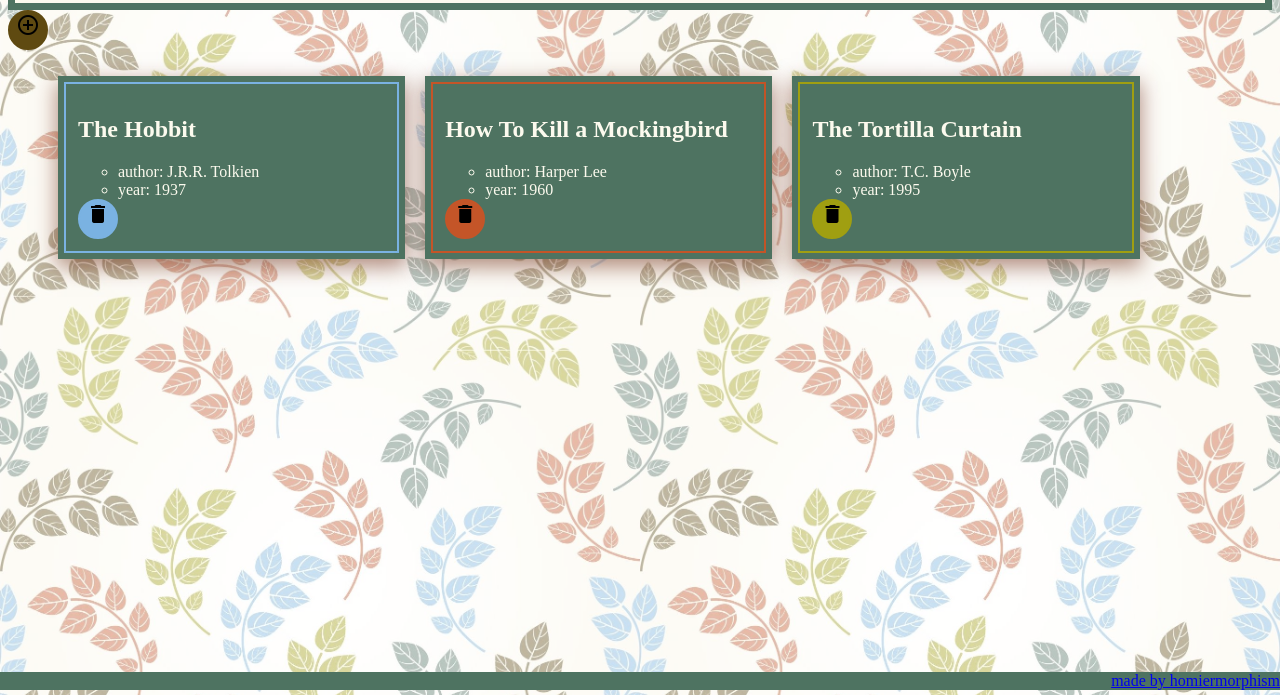
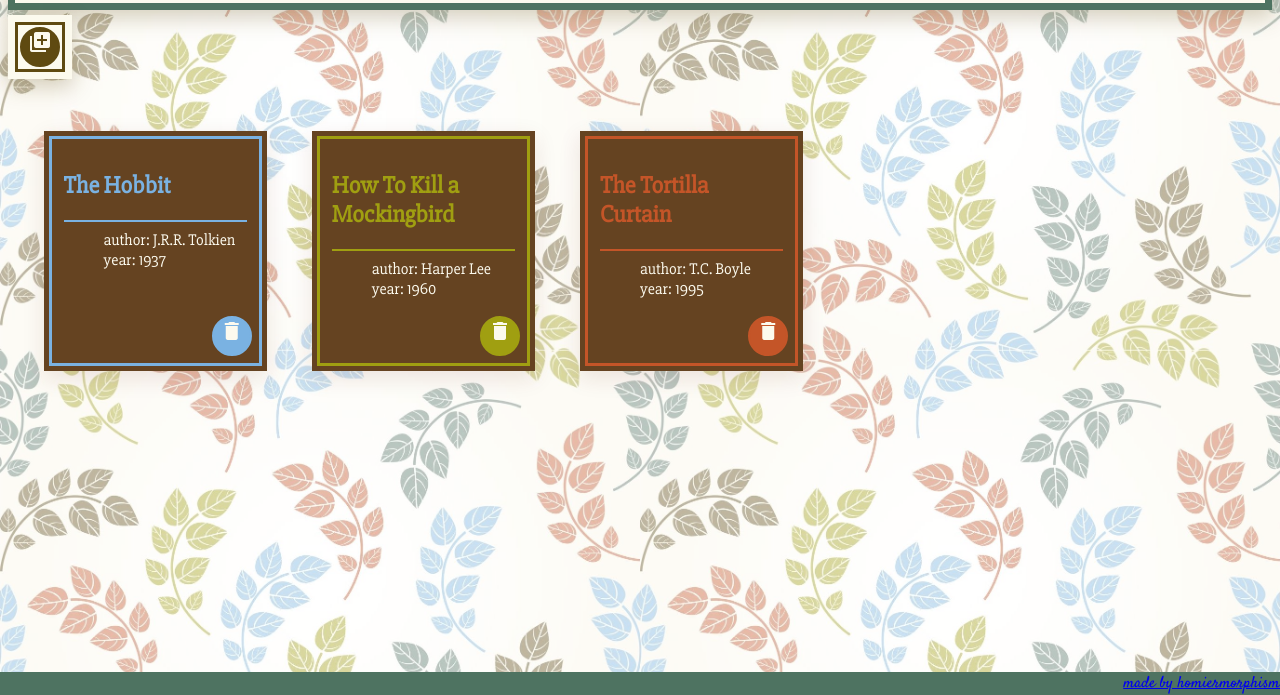
Before and after one commit to homiermorphism/react-library, a React app: page / in a window 1280 px wide. Shown: the part 105-800 px from the top of the page. Built offline with nearby package versions, Linux system fonts and the light colour scheme.

Commit message:
updated styling

```diff
--- a/src/cards.js
+++ b/src/cards.js
@@ -26,25 +26,43 @@ class Card extends React.Component {
 
   render() {
     const cardStyle = {
-      backgroundColor: "var(--dark-green)",
-      boxShadow: "0 7px 20px 1px rgba(100, 28, 2, 0.5)",
+      backgroundColor: "var(--light-brown)",
+      boxShadow: "0 7px 20px 1px rgba(100, 28, 2, 0.1)",
       overflow: "scroll",
       padding: "20px",
-      color: "var(--beige)",
-      outline: "2px solid " + this.props.color,
+      outline: "3px solid " + this.props.color,
       outlineOffset: "-8px",
       margin: "10px",
+      height: "200px",
+      fontFamily: "'Slabo 27px', serif",
+      position: "relative",
     };
+
+    const titleStyle = {
+      color: this.props.color,
+    }
+
+    const lineStyle = {
+      border: "1.5px solid " + this.props.color,
+    };
+
+    const listStyle = {
+      color: "var(--beige)",
+    }
 
     const buttonStyle = {
       backgroundColor: this.props.color,
       border: "2px solid " + this.props.color,
-    }
+      position: "absolute",
+      bottom: "15px",
+      right: "15px",
+    };
 
     return (
-      <div id={this.props.id} style={cardStyle}>
-        <h2 id={"title"+this.props.id}>{this.props.title}</h2>
-        <ul>
+      <div className="card" id={this.props.id} style={cardStyle}>
+        <h2 id={"title"+this.props.id} style={titleStyle}>{this.props.title}</h2>
+        <hr style={lineStyle}></hr>
+        <ul style={listStyle}>
           <li id={"author"+this.props.id}>author: {this.props.author}</li>
           <li id={"year"+this.props.id}>year: {this.props.year}</li>
         </ul>
--- a/src/form.js
+++ b/src/form.js
@@ -81,7 +81,7 @@ class Form extends React.Component {
           />
         </label>
         <button className="submit-btn" onClick={this.handleSubmit}>
-          <i className="material-icons">save</i>
+          <i className="material-icons">library_add_check</i>
         </button>
       </form>
     );
--- a/src/index.js
+++ b/src/index.js
@@ -41,14 +41,14 @@ class Container extends React.Component {
           author: "Harper Lee",
           year: "1960",
           id: 2,
-          color: "var(--orange)",
+          color: "var(--light-green)",
         },
         {
           title: "The Tortilla Curtain",
           author: "T.C. Boyle",
           year: "1995",
           id: 3,
-          color: "var(--light-green)",
+          color: "var(--orange)",
         },
       ],
       showModal: false,
@@ -71,28 +71,32 @@ class Container extends React.Component {
     this.setState({ showModal: false });
   }
 
+  setColor( array ) {
+    const colors = {
+      orange: "var(--orange)",
+      blue: "var(--light-blue)",
+      green: "var(--light-green)",
+    };
+    array.forEach((item) => {
+      let i = array.indexOf(item);
+      if (i % 3 === 0) {
+        item.color = colors.blue;
+      } else if (i % 3 === 1) {
+        item.color = colors.green;
+      } else if (i % 3 === 2) {
+        item.color = colors.orange;
+      }
+    });
+    return array;
+  }
+
   // add the info from the form to the books array in the state
   addBook( book ) {
     const { books, lastID } = this.state;
     const newID = lastID + 1;
     book.id = newID;
     let updatedBooks = [...books, book];
-    const colors = {
-      orange: "var(--orange)",
-      blue: "var(--light-blue)",
-      green: "var(--light-green)",
-    }
-    updatedBooks.forEach((book) => {
-      let i = updatedBooks.indexOf(book);
-      if (i % 3 === 0) {
-        book.color = colors.blue;
-      } else if (i % 3 === 1) {
-        book.color = colors.orange;
-      } else if (i % 3 === 2) {
-        book.color = colors.green;
-      }
-    });
-    this.setState({ books: updatedBooks, lastID: newID });
+    this.setState({ books: this.setColor( updatedBooks ), lastID: newID });
   }
 
   deleteBook( book ) {
@@ -104,17 +108,19 @@ class Container extends React.Component {
         booksToKeep.push(books[i]);
       }
     };
-    this.setState({ books: booksToKeep });
+    this.setState({ books: this.setColor( booksToKeep ) });
   }
 
   render() {
     const { books } = this.state;
 
     return (
-      <div>
-        <button className="add-btn" onClick={this.handleOpenModal}>
-          <i className="material-icons">add_circle_outline</i>
-        </button>
+      <div className="container">
+        <div className="button-banner">
+          <button className="add-btn" onClick={this.handleOpenModal}>
+            <i className="material-icons">library_add</i>
+          </button>
+        </div>
         <ReactModal
            isOpen={this.state.showModal}
         >
```
Also changed, not shown: dist/index.html, dist/style/style.css.
